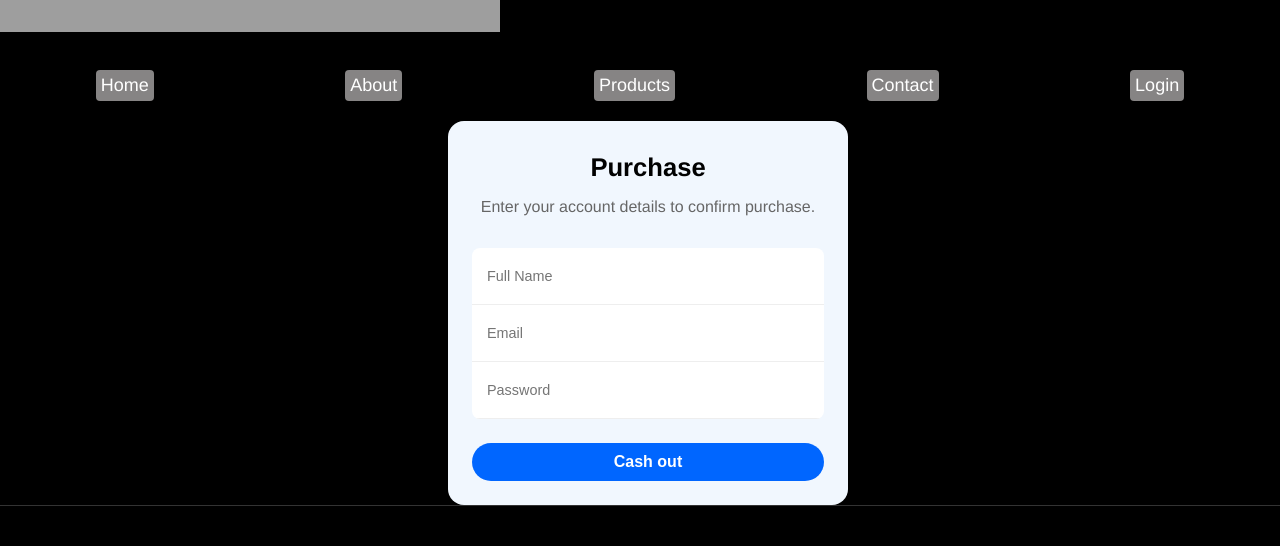
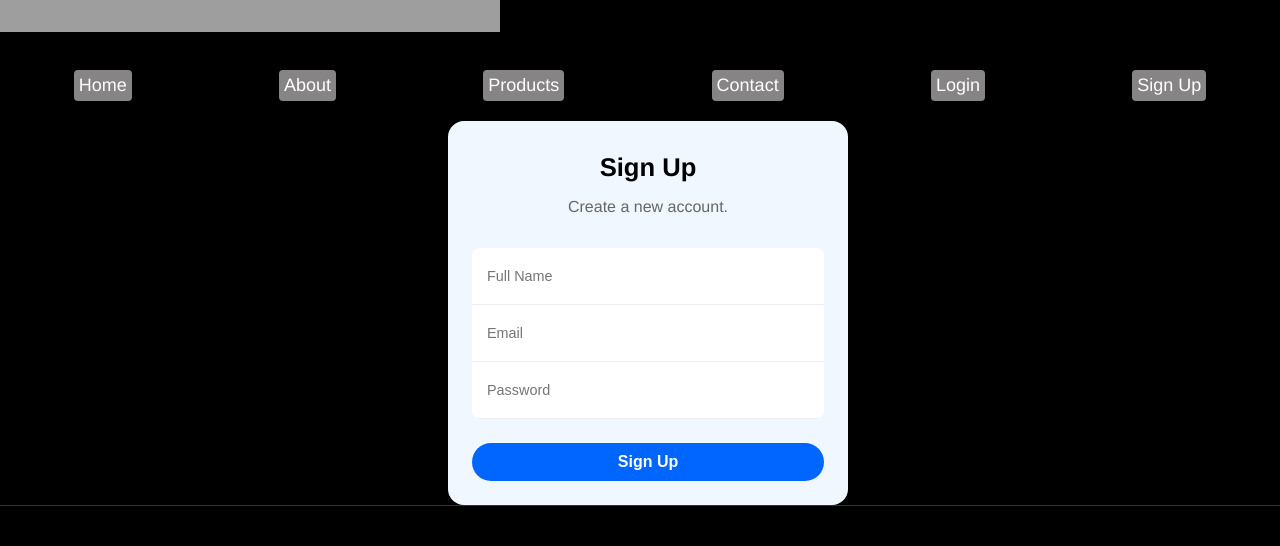
Before and after one commit to NICKSONMOGAKA/phase-4-group-project, a React (Vite) app: page /signup in a window 1280 px wide. Shown: the part 128-674 px from the top of the page. Built offline with nearby package versions, Linux system fonts and the light colour scheme; grey boxes are pictures that could not be loaded.

Commit message:
sign up feature

```diff
--- a/src/App.jsx
+++ b/src/App.jsx
@@ -13,6 +13,7 @@ import InputForm from "./components/InputForm";
 import Login from "./components/Login";
 import { AuthProvider, useAuth } from "./components/AuthProvider";
 import { Navigate } from 'react-router-dom';
+import Signup from "./components/Signup";
 
 function App() {
   const [selectedProductId, setSelectedProductId] = useState(null);
@@ -48,7 +49,7 @@ function App() {
             )
           }
         />
-        <Route path="/signup" element={<InputForm />} />
+        <Route path="/signup" element={<Signup />} />
         <Route path="/login" element={<Login onLogin={handleLogin} />} />
         <Route path="/contact" element={<Contact />} />
       </Routes>
--- a/src/components/InputForm.jsx
+++ /dev/null
@@ -1,98 +0,0 @@
-import React, { useState } from "react";
-
-const InputForm = () => {
-  const [successMessage, setSuccessMessage] = useState("");
-  const [formData, setFormData] = useState({
-    fullName: "",
-    email: "",
-    password: "",
-  });
-
-  const handleChange = (e) => {
-    setFormData({
-      ...formData,
-      [e.target.name]: e.target.value,
-    });
-  };
-
-  const handleSubmit = (e) => {
-    e.preventDefault();
-
-    fetch("http://127.0.0.1:5500/products", {
-      method: "POST",
-      headers: {
-        "Content-Type": "application/json",
-      },
-      body: JSON.stringify(formData),
-    })
-      .then((response) => response.json())
-      .then((data) => {
-        fetch("http://127.0.0.1:5500/products", {
-            method: "POST",
-            headers: {
-              "Content-Type": "application/json",
-            },
-            body: JSON.stringify(data),
-          })
-            .then((backendResponse) => backendResponse.json())
-            .then((backendData) => {
-              console.log("Data successfully sent to backend:", backendData);
-              alert("You have purchased this item");
-              setSuccessMessage("Purchase successful! Thank you for shopping with us.");
-              setFormData({
-                fullName: "",
-                email: "",
-                password: "",
-              });
-            })
-        })
-
-    };
-
-
-  return (
-    <div className="form-box">
-      <form className="form" onSubmit={handleSubmit}>
-        <span className="title">Purchase</span>
-        <span className="subtitle">
-          Enter your account details to confirm purchase.
-        </span>
-        <div className="form-container">
-          <input
-            type="text"
-            name="fullName"
-            className="input"
-            placeholder="Full Name"
-            value={formData.fullName}
-            onChange={handleChange}
-          />
-          <input
-            type="email"
-            name="email"
-            className="input"
-            placeholder="Email"
-            value={formData.email}
-            onChange={handleChange}
-          />
-          <input
-            type="password"
-            name="password"
-            className="input"
-            placeholder="Password"
-            value={formData.password}
-            onChange={handleChange}
-          />
-        </div>
-        <button type="submit">Cash out</button>
-      </form>
-
-      {successMessage && (
-        <div className="success-message">
-          <p>{successMessage}</p>
-        </div>
-      )}
-    </div>
-  );
-};
-
-export default InputForm;
--- a/src/components/NavBar.jsx
+++ b/src/components/NavBar.jsx
@@ -19,7 +19,10 @@ const NavBar = () => {
         {isAuthenticated ? (
           <button onClick={logout} className="nav-link">Logout</button>
         ) : (
-          <Link to="/login" className="nav-link">Login</Link>
+          <>
+            <Link to="/login" className="nav-link">Login</Link>
+            <Link to="/signup" className="nav-link">Sign Up</Link>
+          </>
         )}
       </nav>
     </div>
--- /dev/null
+++ b/src/components/SignUp.jsx
@@ -0,0 +1,83 @@
+import React, { useState } from "react";
+import { useNavigate } from "react-router-dom";
+
+const Signup = () => {
+  const [formData, setFormData] = useState({
+    full_name: "",
+    email: "",
+    password: "",
+  });
+  const [errorMessage, setErrorMessage] = useState("");
+  const navigate = useNavigate();
+
+  const handleChange = (e) => {
+    setFormData({
+      ...formData,
+      [e.target.name]: e.target.value,
+    });
+  };
+
+  const handleSubmit = (e) => {
+    e.preventDefault();
+
+    fetch("https://phase-4-group-project-3.onrender.com/auth/signup", {
+      method: "POST",
+      headers: {
+        "Content-Type": "application/json",
+      },
+      body: JSON.stringify(formData),
+    })
+      .then((response) => response.json())
+      .then((data) => {
+        if (data.message === "User created successfully") {
+          navigate("/login");
+        } else {
+          setErrorMessage(data.message || "An error occurred during signup.");
+        }
+      })
+      .catch(() => setErrorMessage("An error occurred. Please try again."));
+  };
+
+  return (
+    <div className="form-box">
+      <form className="form" onSubmit={handleSubmit}>
+        <span className="title">Sign Up</span>
+        <span className="subtitle">Create a new account.</span>
+        <div className="form-container">
+          <input
+            type="text"
+            name="full_name"
+            className="input"
+            placeholder="Full Name"
+            value={formData.full_name}
+            onChange={handleChange}
+            required
+          />
+          <input
+            type="email"
+            name="email"
+            className="input"
+            placeholder="Email"
+            value={formData.email}
+            onChange={handleChange}
+            required
+          />
+          <input
+            type="password"
+            name="password"
+            className="input"
+            placeholder="Password"
+            value={formData.password}
+            onChange={handleChange}
+            required
+          />
+        </div>
+        <button type="submit">Sign Up</button>
+      </form>
+
+      {errorMessage && <p className="error-message">{errorMessage}</p>}
+    </div>
+  );
+};
+
+export default Signup;
```
Also changed, not shown: 1 other file (tests, documents, lock files or other folders).
